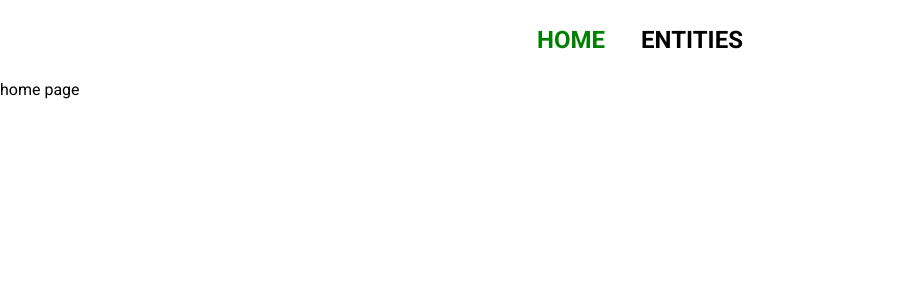
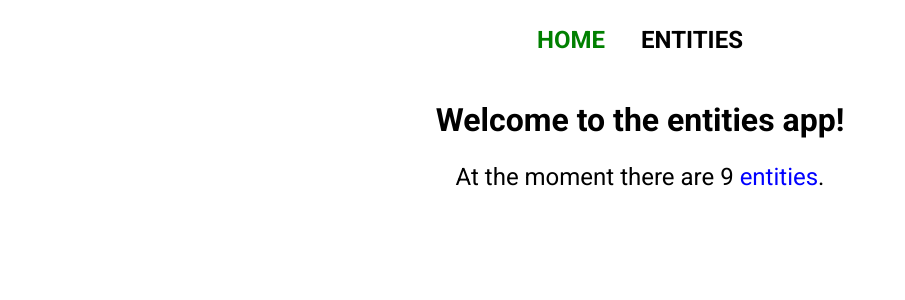
Before and after one commit to joisadler/react-redux-template, a React (Create React App) app: page / in a window 1280 px wide. Shown: the top 300 px of the page, without its empty margins (0-905 px from the left). Built offline with nearby package versions, Linux system fonts and the light colour scheme.

Commit message:
add homepage layout and styles

```diff
--- a/src/App.jsx
+++ b/src/App.jsx
@@ -5,7 +5,7 @@ import Header from './modules/common/header/Header';
 
 import styles from './app.module.scss';
 
-const Home = lazy(() => import('./modules/pages/home/Home'));
+const Home = lazy(() => import('./modules/pages/home/home_container'));
 const Entities = lazy(() =>
   import('./modules/pages/entities/entities_container')
 );
--- a/src/modules/common/header/header.module.scss
+++ b/src/modules/common/header/header.module.scss
@@ -4,7 +4,7 @@
   display: flex;
   justify-content: center;
   align-items: center;
-  min-height: $header_height;
+  height: $header_height;
   width: 100%;
   max-width: 1200px;
   margin: 0 auto;
--- a/src/modules/pages/home/Home.jsx
+++ b/src/modules/pages/home/Home.jsx
@@ -1,9 +1,26 @@
 import React from 'react';
+import { Link } from 'react-router-dom';
+import PropTypes from 'prop-types';
 
 import styles from './home.module.scss';
 
-const HomePage = () => {
-  return <div className={styles.container}>home page</div>;
+const Home = ({ entities }) => {
+  return (
+    <div className={styles.container}>
+      <h1 className={styles.heading}>Welcome to the entities app!</h1>
+      <p className={styles.info}>
+        At the moment there are {entities.length}{' '}
+        <Link to="/entities" className={styles.link}>
+          entities
+        </Link>
+        .
+      </p>
+    </div>
+  );
 };
 
-export default HomePage;
+Home.propTypes = {
+  entities: PropTypes.arrayOf(PropTypes.object).isRequired,
+};
+
+export default Home;
--- a/src/modules/pages/home/home.module.scss
+++ b/src/modules/pages/home/home.module.scss
@@ -0,0 +1,23 @@
+@import 'styles/settings.scss';
+
+.container {
+  width: 100%;
+  max-width: 1200px;
+  margin: 0 auto;
+}
+
+.heading {
+  font-size: 2rem;
+  text-align: center;
+}
+
+.info {
+  font-size: 1.5rem;
+  text-align: center;
+}
+
+.link {
+  font-size: 1.5rem;
+  text-decoration: none;
+  color: blue;
+}
--- /dev/null
+++ b/src/modules/pages/home/home_container.js
@@ -0,0 +1,9 @@
+import { connect } from 'react-redux';
+
+import Home from './Home';
+
+const mSTP = (state) => ({
+  entities: state.entities.entities,
+});
+
+export default connect(mSTP, null)(Home);
--- a/src/styles/settings.scss
+++ b/src/styles/settings.scss
@@ -10,4 +10,5 @@ $large_desktop: 1920px;
 // colors
 $white: #fff;
 $black: #000;
+$blue: blue;
 $green: green;
```
